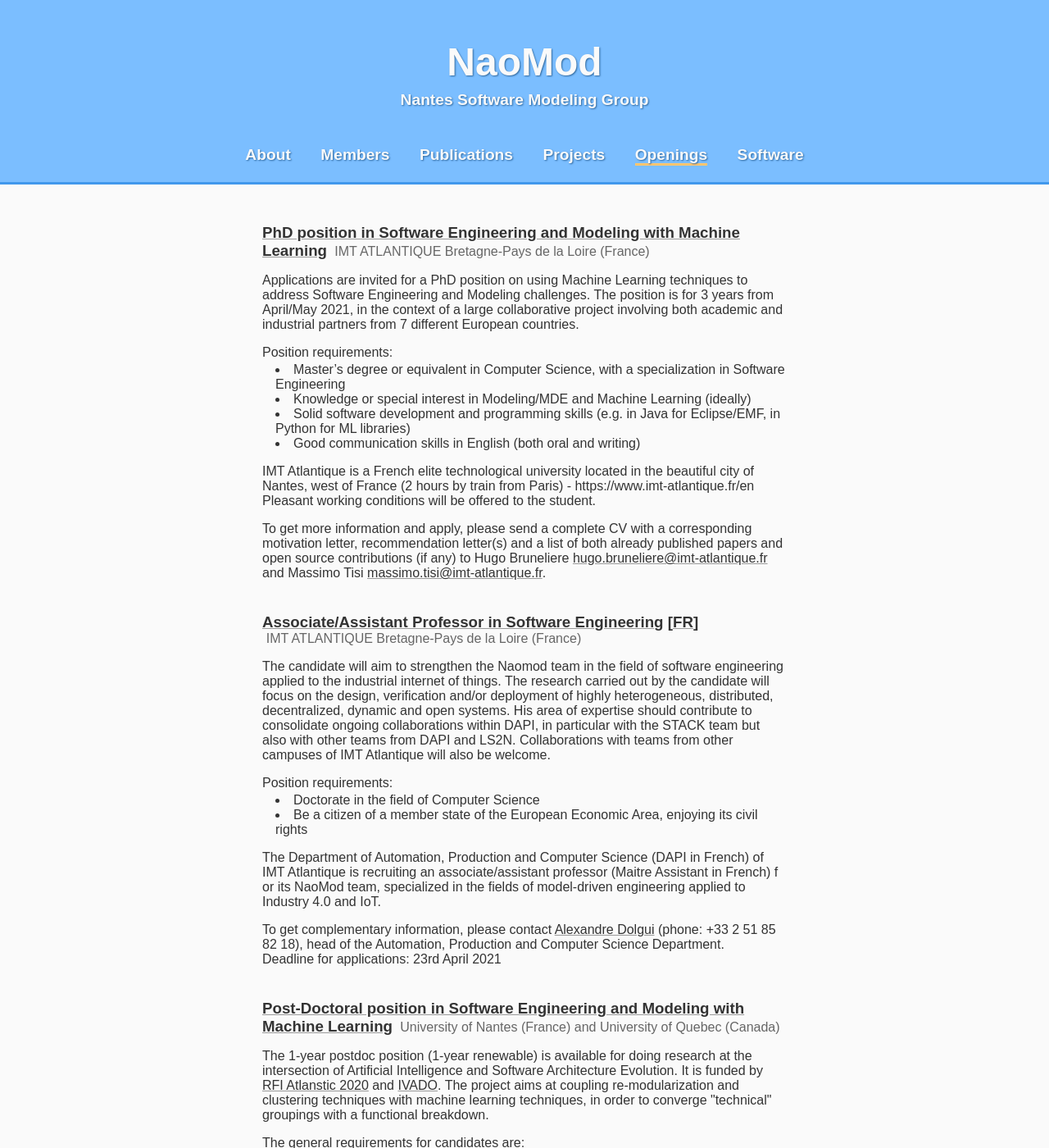
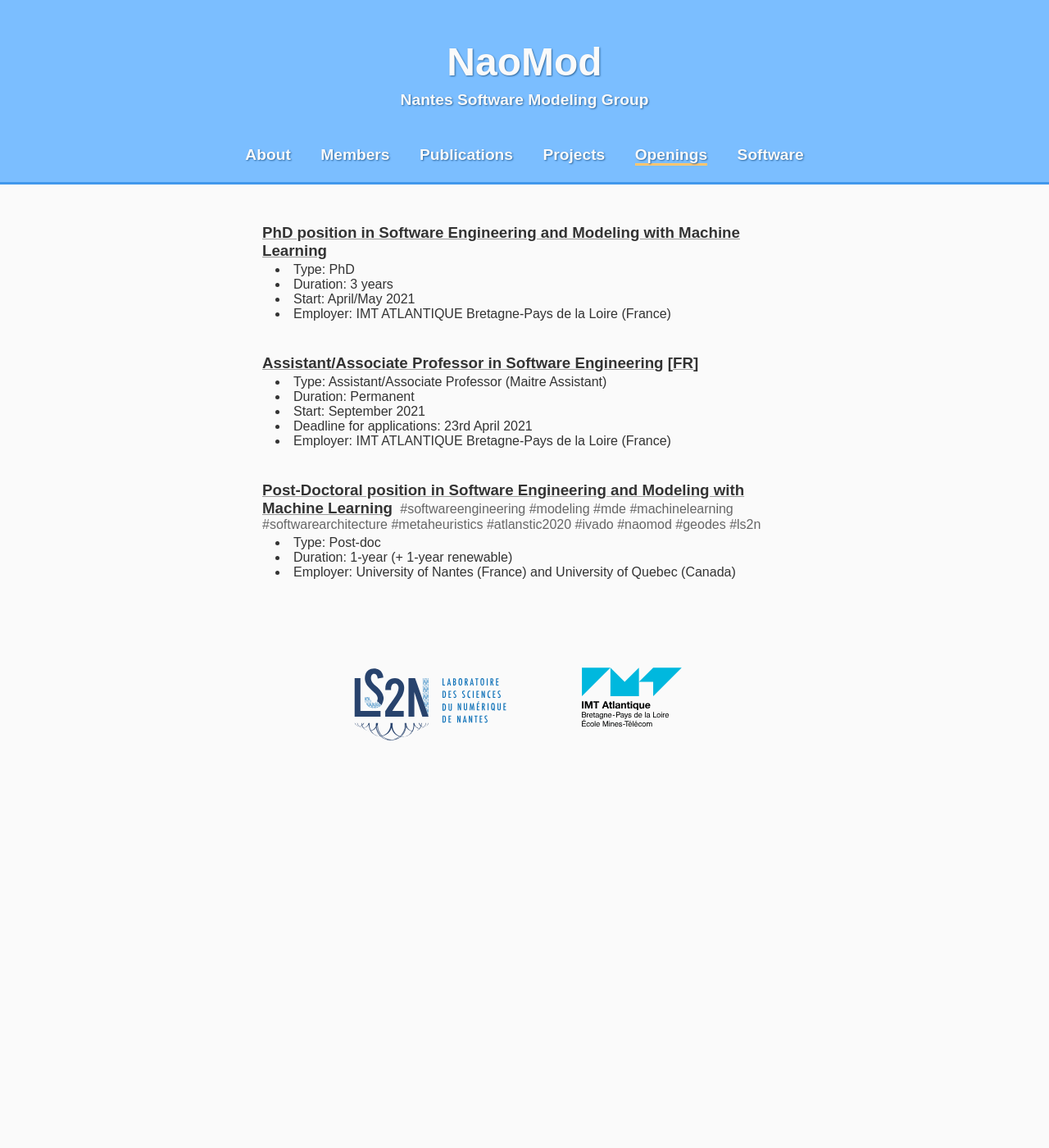
Before and after one commit to NaoMod/naomod.github.io, a Jekyll site: the page built from openings.html, in a window 1280 px wide and 1400 px high. Shown: the whole window at 82% size. Built offline with Jekyll 4.4.1, drawn with Linux system fonts in a browser that asks for light colours; some of the changed text lies outside the part shown.

Commit message:
simplification of openings

```diff
--- a/openings.html
+++ b/openings.html
@@ -30,58 +30,31 @@ title: Openings
 
 <section>
 <h3><a href="doc/phd_position.pdf">PhD position in Software Engineering and Modeling with Machine Learning</a></h3>
-<span class="opening-type">IMT ATLANTIQUE Bretagne-Pays de la Loire (France)</span>
 
 <p>
-Applications are invited for a PhD position on using Machine Learning techniques to address Software Engineering and Modeling challenges.
-The position is for 3 years from April/May 2021, in the context of a large collaborative project involving both academic and industrial partners from 7 different European countries.
-</p>
-
-<p>
-Position requirements:
   <ul>
-  <li>Master’s degree or equivalent in Computer Science, with a specialization in Software Engineering</li>
-  <li>Knowledge or special interest in Modeling/MDE and Machine Learning (ideally) </li>
-  <li>Solid software development and programming skills (e.g. in Java for Eclipse/EMF, in Python for ML libraries)</li>
-  <li>Good communication skills in English (both oral and writing)</li>
+    <li>Type: PhD</li>
+    <li>Duration: 3 years</li>
+    <li>Start: April/May 2021</li>
+    <li>Employer: IMT ATLANTIQUE Bretagne-Pays de la Loire (France)</li>
   </ul>
 </p>
-
-<p>
-IMT Atlantique is a French elite technological university located in the beautiful city of Nantes, west of France (2 hours by train from Paris) - https://www.imt-atlantique.fr/en
-Pleasant working conditions will be offered to the student.
-</p>
-<p>
-  To get more information and apply, please send a complete CV with a corresponding motivation letter, recommendation letter(s) and a list of both already published papers and open source contributions (if any) to Hugo Bruneliere <a href="mailto:hugo.bruneliere@imt-atlantique.fr">hugo.bruneliere@imt-atlantique.fr</a> and Massimo Tisi <a href="mailto:massimo.tisi@imt-atlantique.fr">massimo.tisi@imt-atlantique.fr</a>.
-</p>
-
 </section>
 
 <!------------------------------------------------------------------------------------------------------------------------->
 
 <section>
-<h3><a href="doc/Opening Naomod 2021_Eng.pdf">Associate/Assistant Professor in Software Engineering</a> [<a href="doc/Annonce MC MA_VF Naomod 2021.pdf">FR</a>] </h3><br/>
-<span class="opening-type">IMT ATLANTIQUE Bretagne-Pays de la Loire (France)</span>
+<h3><a href="doc/Opening Naomod 2021_Eng.pdf">Assistant/Associate Professor in Software Engineering</a> [<a href="doc/Annonce MC MA_VF Naomod 2021.pdf">FR</a>] </h3><br/>
 
 <p>
-  The candidate will aim to strengthen the Naomod team in the field of software engineering applied to the industrial internet of things. The research carried out by the candidate will focus on the design, verification and/or deployment of highly heterogeneous, distributed, decentralized, dynamic and open systems. His area of expertise should contribute to consolidate ongoing collaborations within DAPI, in particular with the STACK team but also with other teams from DAPI and LS2N. Collaborations with teams from other campuses of IMT Atlantique will also be welcome.
-</p>
-
-<p>
-Position requirements:
   <ul>
-  <li>Doctorate in the field of Computer Science</li>
-  <li>Be a citizen of a member state of the European Economic Area, enjoying its civil rights</li>
+    <li>Type: Assistant/Associate Professor (Maitre Assistant)</li>
+    <li>Duration: Permanent</li>
+    <li>Start: September 2021</li>
+    <li>Deadline for applications: 23rd April 2021</li>
+    <li>Employer: IMT ATLANTIQUE Bretagne-Pays de la Loire (France)</li>
   </ul>
 </p>
-
-<p>
-The Department of Automation, Production and Computer Science (DAPI in French) of IMT Atlantique is recruiting an associate/assistant professor (Maitre Assistant in French) f or its NaoMod team, specialized in the fields of model-driven engineering applied to Industry 4.0 and IoT.
-</p>
-<p>
-  To get complementary information, please contact <a href="mailto:alexandre.dolgui@imt-atlantique.fr">Alexandre Dolgui</a> (phone: +33 2 51 85 82 18), head of the Automation, Production and Computer Science Department.<br/> Deadline for applications: 23rd April 2021
-</p>
-
 </section>
 
 
@@ -89,28 +62,13 @@ The Department of Automation, Production and Computer Science (DAPI in French) o
 
 <section>
   <h3><a href="doc/postdoc_position.pdf">Post-Doctoral position in Software Engineering and Modeling with Machine Learning</a></h3>
-  <span class="opening-type">University of Nantes (France) and University of Quebec (Canada)</span>
+  <span class="opening-type">#softwareengineering #modeling #mde #machinelearning #softwarearchitecture #metaheuristics #atlanstic2020 #ivado #naomod #geodes #ls2n</span>
 
   <p>
-The 1-year postdoc position (1-year renewable) is available for doing research at the intersection of Artificial Intelligence and Software Architecture Evolution. It is funded by <a href="https://atlanstic2020.fr/en/">RFI Atlanstic 2020</a> and <a href="https://ivado.ca/en/">IVADO</a>. The project aims at coupling re-modularization and clustering techniques with machine learning techniques, in order to converge "technical" groupings with a functional breakdown.
-</p>
-
-<p>
-  The general requirements for candidates are:
     <ul>
-    <li>A PhD in Computer Science or related areas obtained before the date of appointment (Sept. 1, 2021).</li>
-    <li>Strong background in software engineering.</li>
-    <li>An established research record</li>
-    <li>Strong programming skills and prior experience on working with modern AI algorithms will be highly regarded.)</li>
-    <li>Good communication skills in English (both oral and writing)</li>
+      <li>Type: Post-doc</li>
+      <li>Duration: 1-year (+ 1-year renewable)</li>
+      <li>Employer: University of Nantes (France) and University of Quebec (Canada)</li>
     </ul>
   </p>
-
-<p>
-  Both <a href="https://www.ls2n.fr/equipe/naomod/?lang=en">NaoMod</a> and <a href="http://geodes.iro.umontreal.ca/">GEODES</a> teams are experts in Software Engineering and Modeling. In addition, NaoMod has expertise in reverse engineering and evolution/migration to software architectures of different paradigms (object, components, service, microservices, SaaS multitenancy), including migration with a clustering and optimization approach. GEODES, from its side, has an expertise in software automation using various approaches such as search-based software engineering and machine learning.
-</p>
-<p>
-  To submit an application and for more information, please contact <a href="mailto:dr3am-ml@univ-nantes.fr">dr3am-ml@univ-nantes.fr</a>. Applicants should provide a curriculum vitae with detailed information regarding their academic degree, research projects and publications, a cover letter with a short research statement, recommendation letter(s) and sample recent publications (including a brief justification of the rationale for picking these publications for the postdoc position).
-</p>
-
 </section>
```
Lines whose indentation alone changed are shown as unchanged.
